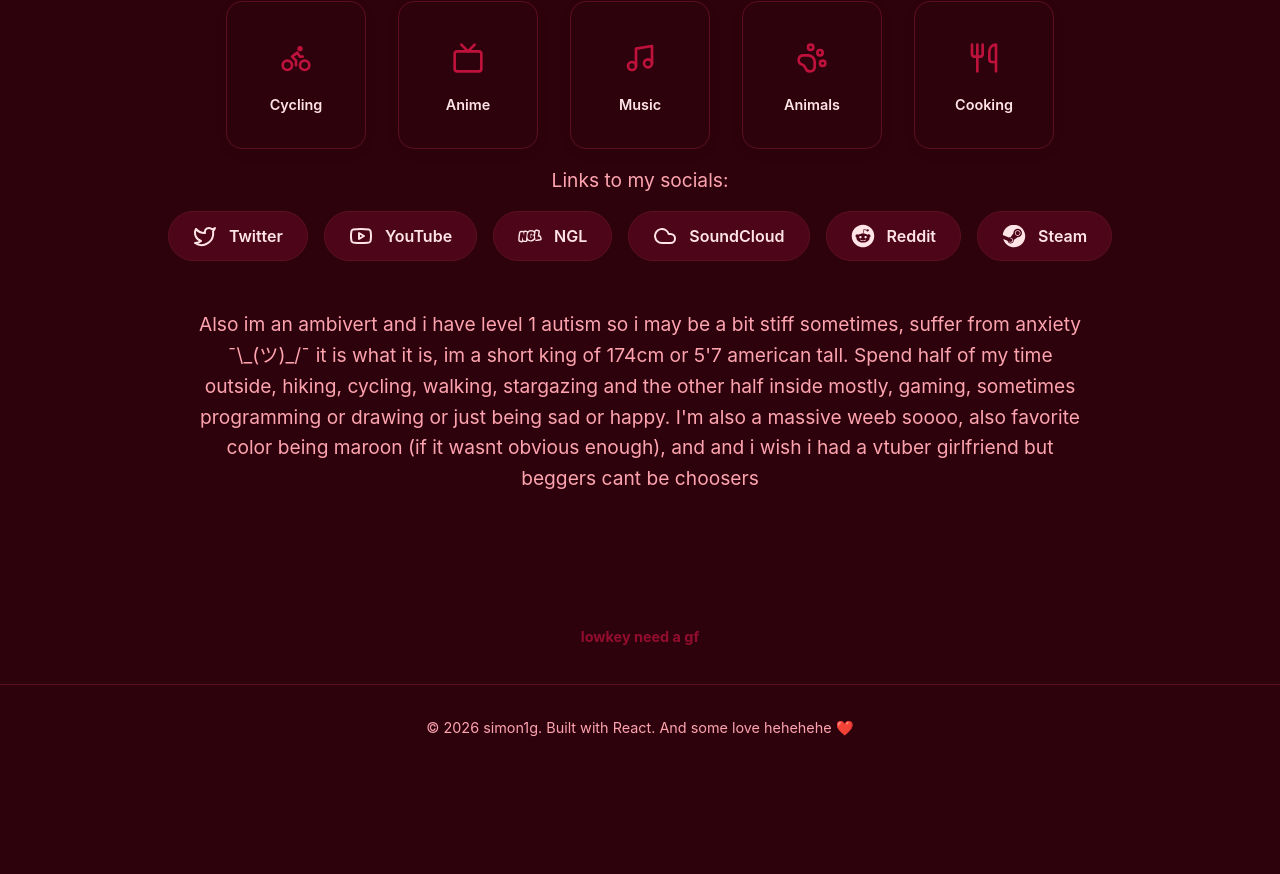
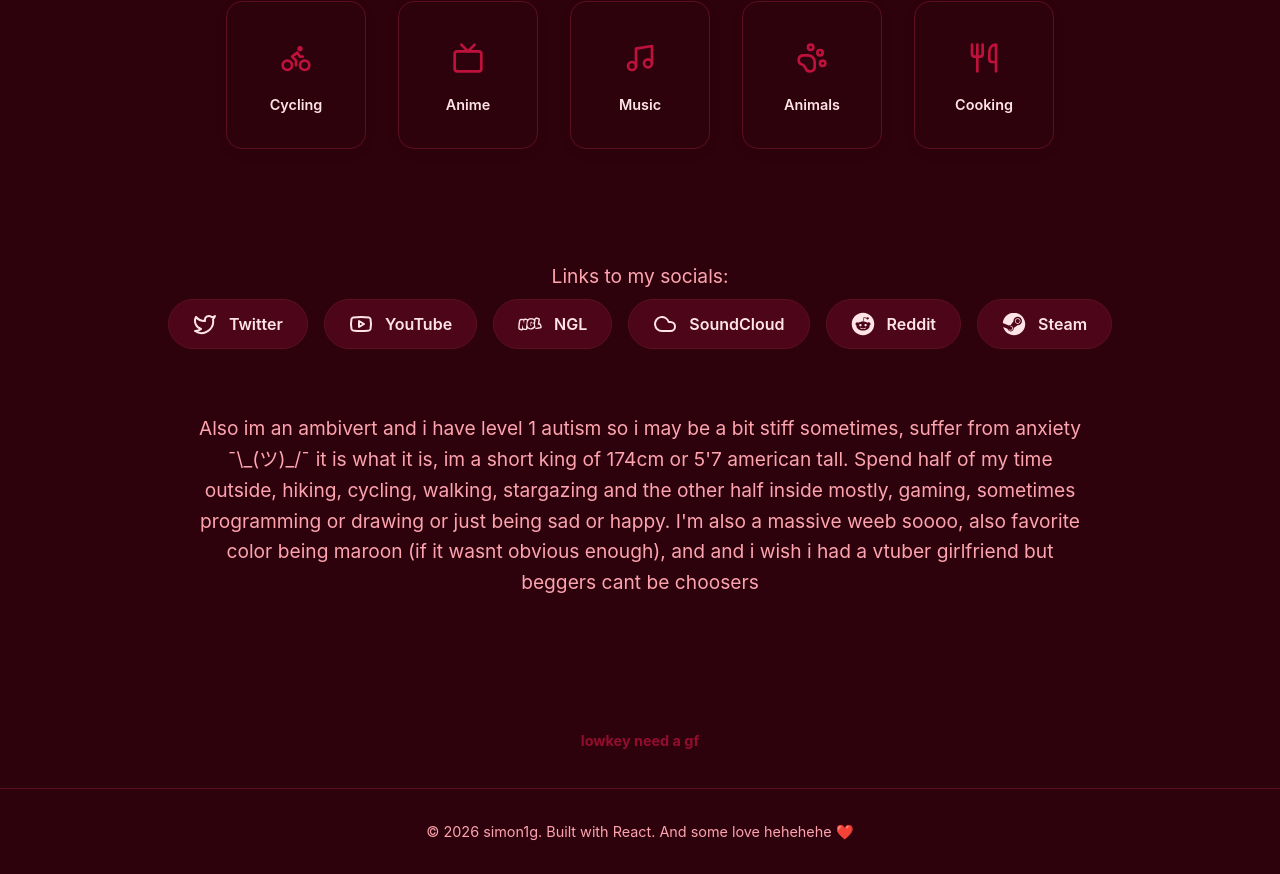
Before and after one commit to simon1g/simon1g-site, a React (Vite) app: page /about in a window 1280 px wide. Shown: the part 775-1649 px from the top of the page. Before the commit the page ends 1545 px from the top, so only its background shows below. Built offline with nearby package versions, Linux system fonts and the light colour scheme; no server answers.

Commit message:
feat: introduce About page component displaying personal interests and social media links with accompanying styles.

```diff
--- a/src/components/About.jsx
+++ b/src/components/About.jsx
@@ -97,7 +97,7 @@ export default function About() {
             <p style={{
                 textAlign: 'center',
                 maxWidth: '700px',
-                margin: '0 auto 0.5rem auto',
+                margin: '6rem auto 0.5rem auto',
                 fontSize: '1.2rem',
                 color: 'var(--text-secondary)',
                 lineHeight: '1.6'
--- a/src/styles/interests.css
+++ b/src/styles/interests.css
@@ -211,7 +211,7 @@
     display: flex;
     justify-content: center;
     gap: 1rem;
-    margin: 1rem 0 3rem 0;
+    margin: 0 0 4rem 0;
     flex-wrap: wrap;
 }
 
```
